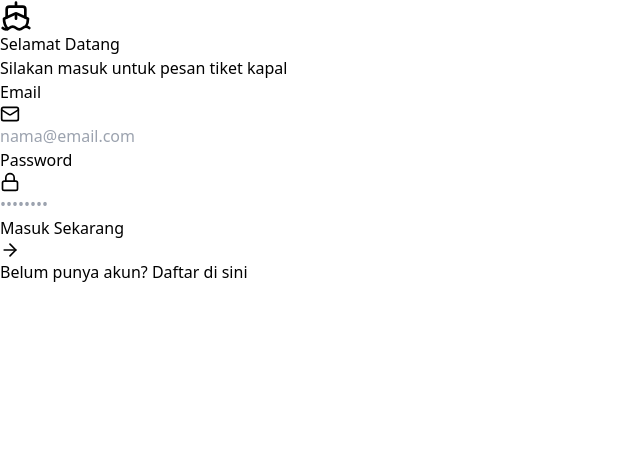
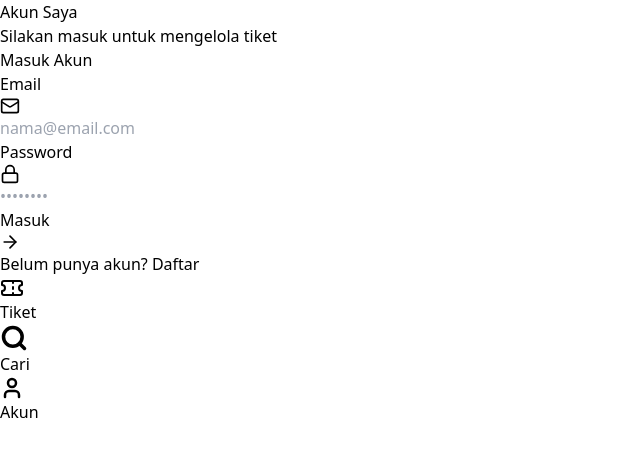
Before and after one commit to KarasKhan/ferry-frontend, a React (Vite) app: page /profile in a window 1280 px wide. Before the commit this address led to /login. Shown: the top 456 px of the page, without its empty margins (0-640 px from the left). Built offline with nearby package versions, Linux system fonts and the light colour scheme.

Commit message:
Fix routing guest mode

```diff
--- a/src/App.jsx
+++ b/src/App.jsx
@@ -43,23 +43,37 @@
     <Router>
       <AuthProvider>
         <Routes>
-          {/* Halaman Login */}
+
+          {/* Halaman Login Khusus (Redirect) */}
           <Route path="/login" element={
             <GuestRoute>
               <Login />
             </GuestRoute>
           } />
 
-          {/* HALAMAN UTAMA (DENGAN MENU BAWAH) */}
-          <Route element={
-              <ProtectedRoute>
-                 <AppLayout />
-              </ProtectedRoute>
-          }>
+          {/* HALAMAN UTAMA (AppLayout) */}
+          <Route element={<AppLayout />}> {/* <--- HAPUS ProtectedRoute DI SINI */}
+
+              {/* Dashboard: PUBLIC (Semua bisa akses) */}
               <Route path="/" element={<Dashboard />} />
-              <Route path="/my-bookings" element={<MyBookings />} />
+
+              {/* Profile: PUBLIC (Isinya adaptif: Form Login / Data Diri) */}
               <Route path="/profile" element={<Profile />} />
-              <Route path="/booking" element={<Booking />} />
+
+              {/* MyBookings: PROTECTED (Hanya User Login) */}
+              <Route path="/my-bookings" element={
+                  <ProtectedRoute>
+                      <MyBookings />
+                  </ProtectedRoute>
+              } />
+
+              {/* Booking: PROTECTED (Hanya User Login) */}
+              <Route path="/booking" element={
+                  <ProtectedRoute>
+                      <Booking />
+                  </ProtectedRoute>
+              } />
+
           </Route>
 
         </Routes>
--- /dev/null
+++ b/src/components/LoginForm.jsx
@@ -0,0 +1,92 @@
+import { useState } from 'react';
+import { useAuth } from '../context/AuthContext';
+import { useNavigate, useLocation } from 'react-router-dom';
+import { Mail, Lock, ArrowRight, Loader2 } from 'lucide-react';
+
+export default function LoginForm() {
+    const [email, setEmail] = useState('');
+    const [password, setPassword] = useState('');
+    const [error, setError] = useState('');
+    const [isSubmitting, setIsSubmitting] = useState(false);
+
+    const { login } = useAuth();
+    const navigate = useNavigate();
+    const location = useLocation();
+
+    const handleSubmit = async (e) => {
+        e.preventDefault();
+        setError('');
+        setIsSubmitting(true);
+
+        const result = await login(email, password);
+
+        if (result.success) {
+            // LOGIKA PENTING: CEK "TITIPAN" URL
+            // Kalau user dilempar dari Dashboard (mau booking), kembalikan dia ke sana.
+            // Kalau login biasa, masuk ke Profile atau Home.
+            const destination = location.state?.from || '/profile';
+            const scheduleData = location.state?.schedules;
+
+            // Jika ada data jadwal yang dibawa, kirim balik ke booking
+            if (destination === '/booking' && scheduleData) {
+                navigate('/booking', { state: { schedules: scheduleData } });
+            } else {
+                navigate(destination);
+            }
+        } else {
+            setError(result.message);
+            setIsSubmitting(false);
+        }
+    };
+
+    return (
+        <div className="w-full max-w-md mx-auto bg-white p-8 rounded-2xl shadow-sm border border-gray-100">
+            <h2 className="text-2xl font-bold text-gray-800 mb-6 text-center">Masuk Akun</h2>
+
+            {error && (
+                <div className="mb-4 p-3 bg-red-50 text-red-600 text-sm rounded-lg border border-red-100 text-center">
+                    {error}
+                </div>
+            )}
+
+            <form onSubmit={handleSubmit} className="space-y-5">
+                <div>
+                    <label className="block text-sm font-medium text-gray-700 mb-1">Email</label>
+                    <div className="relative">
+                        <Mail className="absolute left-3 top-3 text-gray-400" size={20} />
+                        <input
+                            type="email" required value={email}
+                            onChange={(e) => setEmail(e.target.value)}
+                            className="w-full pl-10 pr-4 py-2.5 rounded-lg border border-gray-300 focus:ring-2 focus:ring-blue-500 outline-none"
+                            placeholder="nama@email.com"
+                        />
+                    </div>
+                </div>
+
+                <div>
+                    <label className="block text-sm font-medium text-gray-700 mb-1">Password</label>
+                    <div className="relative">
+                        <Lock className="absolute left-3 top-3 text-gray-400" size={20} />
+                        <input
+                            type="password" required value={password}
+                            onChange={(e) => setPassword(e.target.value)}
+                            className="w-full pl-10 pr-4 py-2.5 rounded-lg border border-gray-300 focus:ring-2 focus:ring-blue-500 outline-none"
+                            placeholder="••••••••"
+                        />
+                    </div>
+                </div>
+
+                <button
+                    type="submit" disabled={isSubmitting}
+                    className="w-full bg-blue-600 hover:bg-blue-700 text-white font-semibold py-3 rounded-lg transition-all flex items-center justify-center gap-2 disabled:opacity-70"
+                >
+                    {isSubmitting ? <Loader2 className="animate-spin" size={20} /> : <>Masuk <ArrowRight size={20} /></>}
+                </button>
+            </form>
+
+            <div className="mt-6 text-center text-sm text-gray-500">
+                Belum punya akun? <a href="/register" className="text-blue-600 font-medium hover:underline">Daftar</a>
+            </div>
+        </div>
+    );
+}
--- a/src/pages/Dashboard.jsx
+++ b/src/pages/Dashboard.jsx
@@ -2,9 +2,11 @@
 import { useNavigate } from 'react-router-dom';
 // import Navbar from '../components/Navbar';
 import api from '../services/api';
+import { useAuth } from '../context/AuthContext';
 import { MapPin, Calendar, Search, Ship, ArrowRight, ArrowLeftRight } from 'lucide-react';
 
 export default function Dashboard() {
+    const { user } = useAuth();
     const navigate = useNavigate();
 
     // State Form
@@ -58,20 +60,29 @@
         }
     };
 
-    // Fungsi lanjut ke Booking
     const proceedToBooking = () => {
-        // Validasi
         if (!selectedDeparture) return alert("Pilih jadwal keberangkatan dulu!");
         if (isRoundTrip && !selectedReturn) return alert("Pilih jadwal kepulangan dulu!");
 
-        // Gabungkan jadwal jadi array
         const selectedSchedules = [selectedDeparture];
         if (isRoundTrip && selectedReturn) {
             selectedSchedules.push(selectedReturn);
         }
 
-        // Lempar ke halaman Booking
-        navigate('/booking', { state: { schedules: selectedSchedules } });
+        // --- CEGATAN LOGIN ---
+        if (!user) {
+            // Jika Guest: Lempar ke Login (Profile), tapi TITIPKAN data jadwal di 'state'
+            // Kita arahkan ke '/profile' karena di sana sekarang ada Form Login
+            navigate('/profile', {
+                state: {
+                    from: '/booking',
+                    schedules: selectedSchedules
+                }
+            });
+        } else {
+            // Jika User: Langsung ke Booking
+            navigate('/booking', { state: { schedules: selectedSchedules } });
+        }
     };
 
     return (
--- a/src/pages/Profile.jsx
+++ b/src/pages/Profile.jsx
@@ -1,21 +1,32 @@
 import { useAuth } from '../context/AuthContext';
-import { useNavigate } from 'react-router-dom'; // <--- Import Navigate
-import { LogOut, User, Phone, Mail, Shield, ArrowLeft } from 'lucide-react'; // <--- Import ArrowLeft
+import { useNavigate } from 'react-router-dom';
+import { LogOut, User, Phone, Mail, Shield, ArrowLeft } from 'lucide-react';
+import LoginForm from '../components/LoginForm'; // <--- Import Komponen Baru
 
 export default function Profile() {
     const { user, logout } = useAuth();
-    const navigate = useNavigate(); // <--- Init Hook
+    const navigate = useNavigate();
 
+    // --- LOGIKA UTAMA: JIKA BELUM LOGIN, TAMPILKAN FORM LOGIN ---
+    if (!user) {
+        return (
+            <div className="min-h-screen bg-gray-50 pb-24 pt-10 px-4">
+                <div className="text-center mb-8">
+                    <h1 className="text-2xl font-bold text-gray-800">Akun Saya</h1>
+                    <p className="text-gray-500">Silakan masuk untuk mengelola tiket</p>
+                </div>
+                <LoginForm /> {/* Panggil Form Login di sini */}
+            </div>
+        );
+    }
+
+    // --- JIKA SUDAH LOGIN, TAMPILKAN PROFIL ---
     return (
         <div className="min-h-screen bg-gray-50 pb-24">
-
-            {/* HEADER STICKY (Sama seperti halaman lain) */}
+            {/* Header Sticky */}
             <div className="sticky top-0 z-20 bg-white pt-6 pb-4 px-4 -mx-0 mb-0 border-b border-gray-100 shadow-sm">
                 <div className="flex items-center gap-4">
-                    <button
-                        onClick={() => navigate(-1)}
-                        className="bg-gray-50 p-2 rounded-full border border-gray-200 text-gray-600 hover:text-blue-600 active:scale-95 transition-all"
-                    >
+                    <button onClick={() => navigate(-1)} className="bg-gray-50 p-2 rounded-full border border-gray-200 text-gray-600 hover:text-blue-600 active:scale-95 transition-all">
                         <ArrowLeft size={20} />
                     </button>
                     <div>
@@ -25,62 +36,38 @@
                 </div>
             </div>
 
-            {/* Content Menu */}
+            {/* Content User */}
             <div className="max-w-md mx-auto px-4 mt-6">
-
-                {/* Kartu Identitas */}
+                {/* Kartu User */}
                 <div className="bg-gradient-to-r from-blue-600 to-blue-700 rounded-2xl p-6 text-white shadow-lg shadow-blue-200 mb-6 flex items-center gap-4">
                     <div className="w-16 h-16 bg-white/20 backdrop-blur-sm rounded-full flex items-center justify-center border-2 border-white/30">
                         <User size={32} />
                     </div>
                     <div>
-                        <h2 className="text-lg font-bold">{user?.name}</h2>
-                        <p className="text-blue-100 text-sm">{user?.role === 'customer' ? 'Member Customer' : user?.role}</p>
+                        <h2 className="text-lg font-bold">{user.name}</h2>
+                        <p className="text-blue-100 text-sm">{user.role.toUpperCase()}</p>
                     </div>
                 </div>
 
                 <div className="bg-white rounded-2xl shadow-sm border border-gray-100 overflow-hidden">
-
-                    {/* Info Data Diri */}
                     <div className="p-6 border-b border-gray-100">
                         <h3 className="text-xs font-bold text-gray-400 uppercase tracking-wider mb-4">Informasi Kontak</h3>
-
                         <div className="flex items-center gap-4 mb-4">
-                            <div className="w-10 h-10 bg-blue-50 rounded-full flex items-center justify-center text-blue-600">
-                                <Mail size={18} />
-                            </div>
-                            <div>
-                                <p className="text-xs text-gray-500">Email Address</p>
-                                <p className="font-semibold text-gray-800">{user?.email}</p>
-                            </div>
+                            <div className="w-10 h-10 bg-blue-50 rounded-full flex items-center justify-center text-blue-600"><Mail size={18} /></div>
+                            <div><p className="text-xs text-gray-500">Email</p><p className="font-semibold text-gray-800">{user.email}</p></div>
                         </div>
-
                         <div className="flex items-center gap-4">
-                            <div className="w-10 h-10 bg-green-50 rounded-full flex items-center justify-center text-green-600">
-                                <Phone size={18} />
-                            </div>
-                            <div>
-                                <p className="text-xs text-gray-500">Nomor Telepon</p>
-                                <p className="font-semibold text-gray-800">{user?.phone || '-'}</p>
-                            </div>
+                            <div className="w-10 h-10 bg-green-50 rounded-full flex items-center justify-center text-green-600"><Phone size={18} /></div>
+                            <div><p className="text-xs text-gray-500">No. HP</p><p className="font-semibold text-gray-800">{user.phone || '-'}</p></div>
                         </div>
                     </div>
-
-                    {/* Tombol Logout */}
                     <div className="p-4 bg-gray-50">
-                        <button
-                            onClick={logout}
-                            className="w-full flex items-center justify-center gap-2 text-red-600 bg-white border border-red-100 hover:bg-red-50 py-3 rounded-xl font-bold transition-all"
-                        >
+                        <button onClick={logout} className="w-full flex items-center justify-center gap-2 text-red-600 bg-white border border-red-100 hover:bg-red-50 py-3 rounded-xl font-bold transition-all">
                             <LogOut size={18} /> Keluar Aplikasi
                         </button>
                     </div>
-
                 </div>
-
-                <p className="text-center text-xs text-gray-400 mt-8 mb-4">
-                    FerryApp v1.0.0
-                </p>
+                <p className="text-center text-xs text-gray-400 mt-8 mb-4">FerryApp v1.0.0</p>
             </div>
         </div>
     );
```
